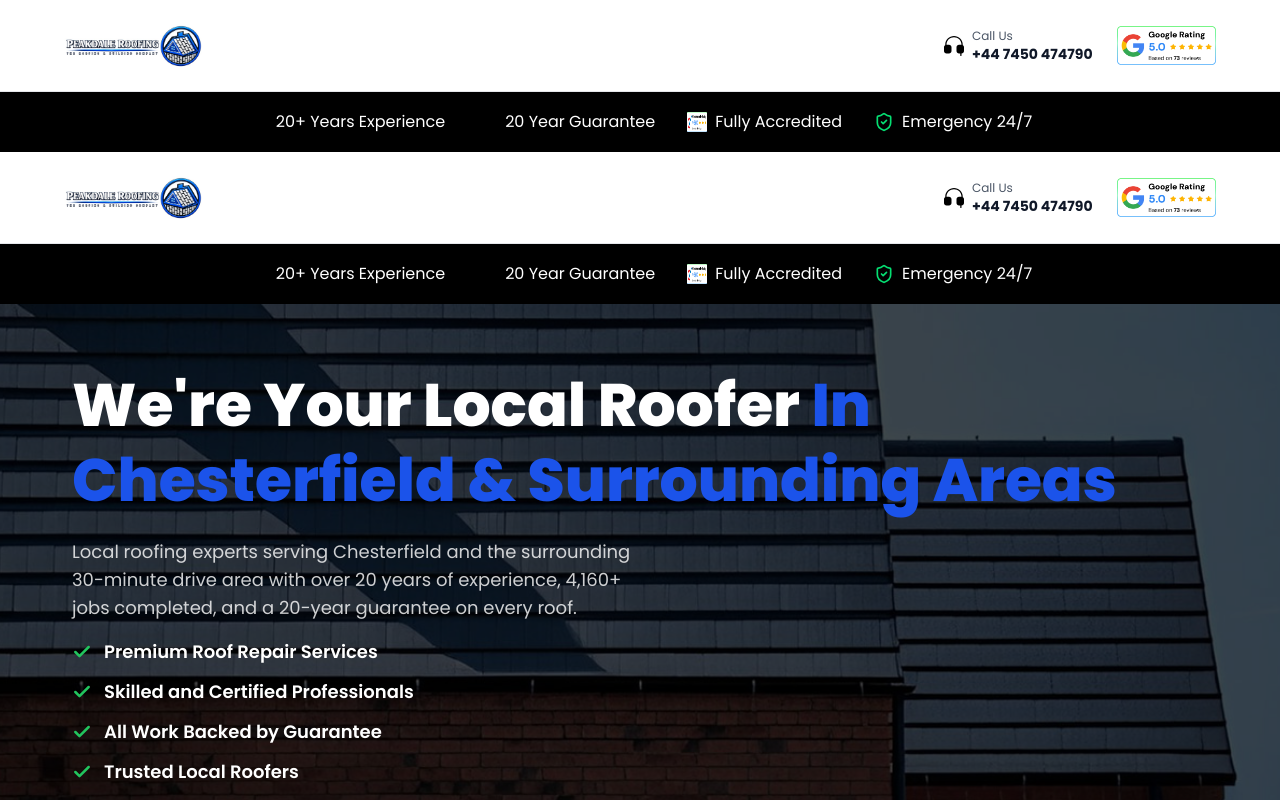
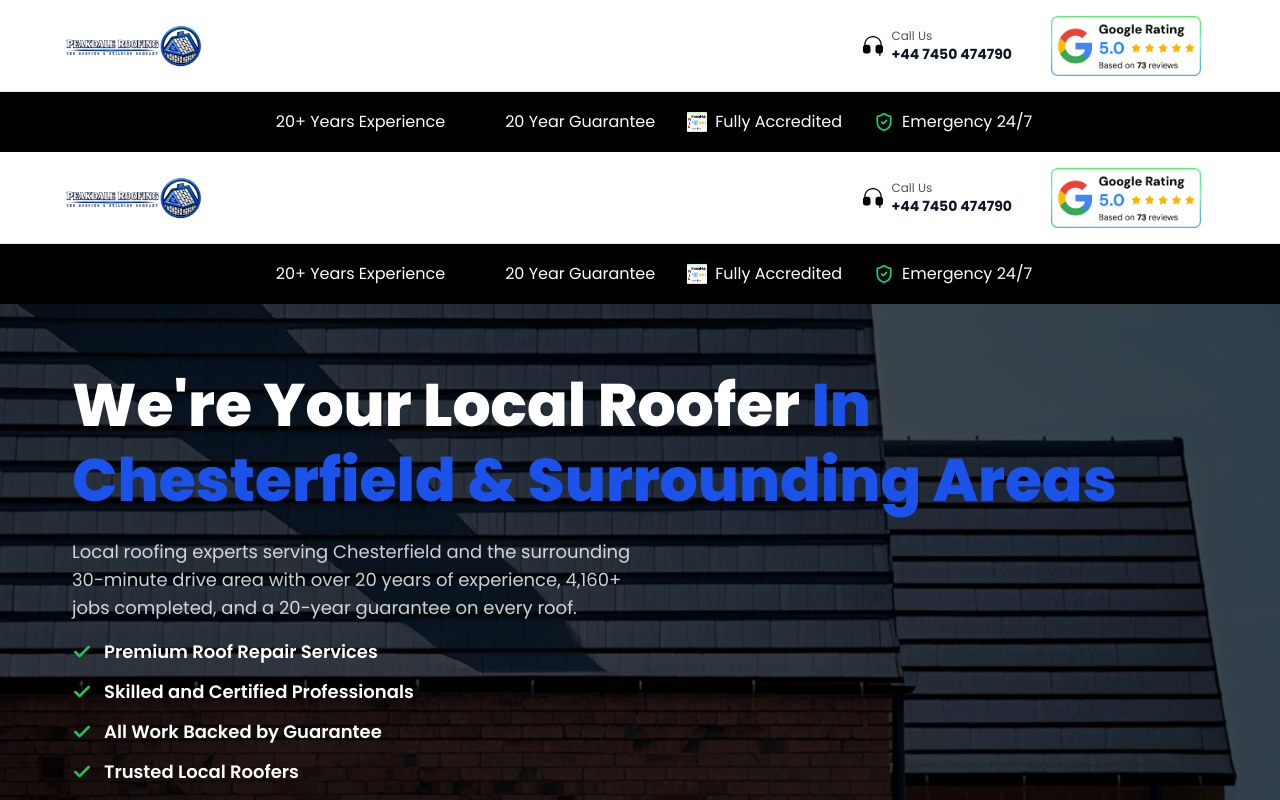
Before and after one commit to swanstill/Peakdale-Roofing-And-Building, a Next.js app: page / in a window 1280 px wide. Shown: the top 800 px of the page. Built offline with nearby package versions, Linux system fonts and the light colour scheme.

Commit message:
Update Google Reviews widget to 180px width x 60px height

```diff
--- a/src/components/Header.tsx
+++ b/src/components/Header.tsx
@@ -64,9 +64,9 @@ const Header = () => {
               <Image
                 src="/icons/google-widget.png"
                 alt="Google Reviews"
-                className="h-8 md:h-10 w-auto object-contain"
-                height={40}
-                width={160}
+                className="h-[60px] w-[180px] object-contain"
+                height={60}
+                width={180}
               />
             </a>
           </div>
```
